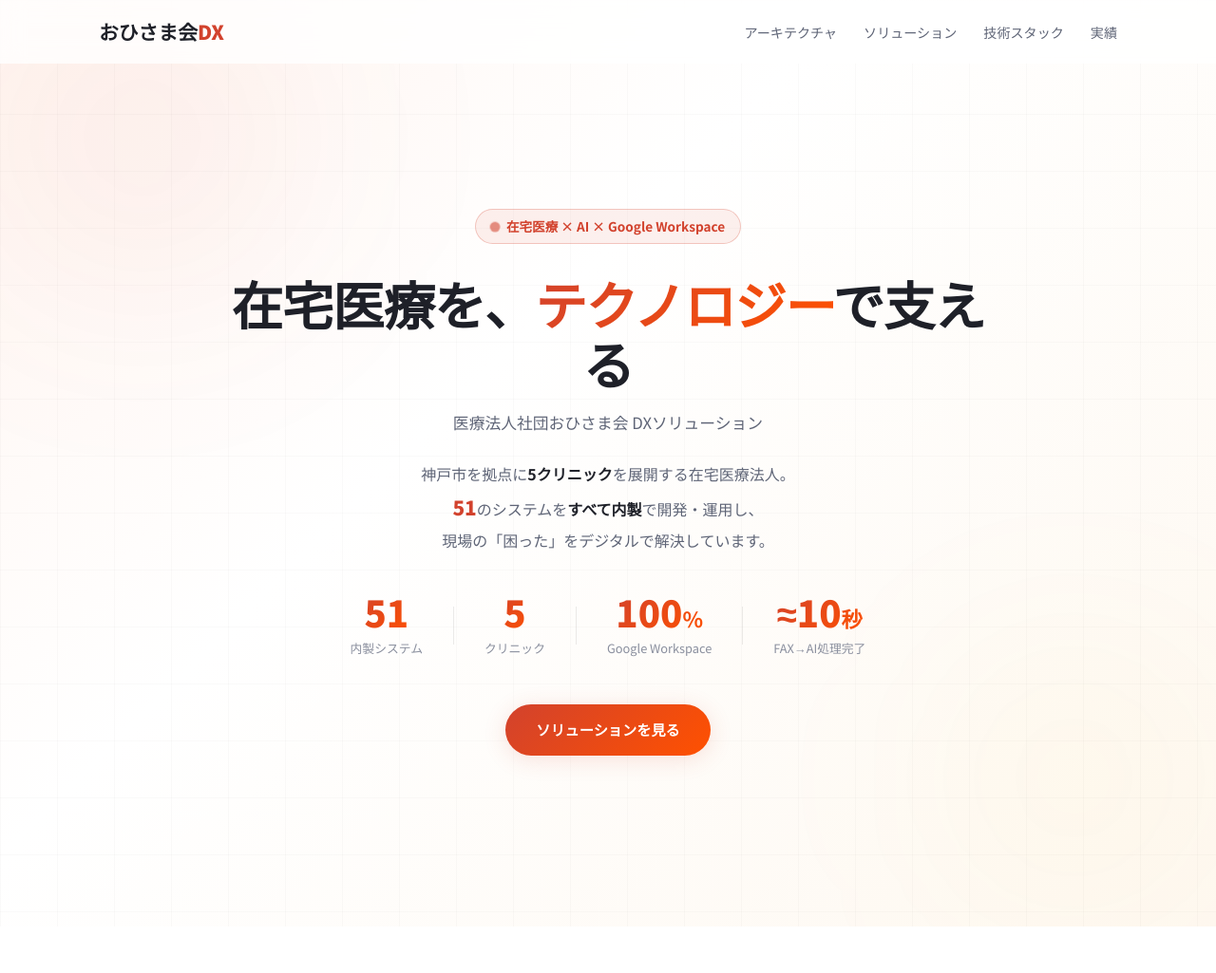
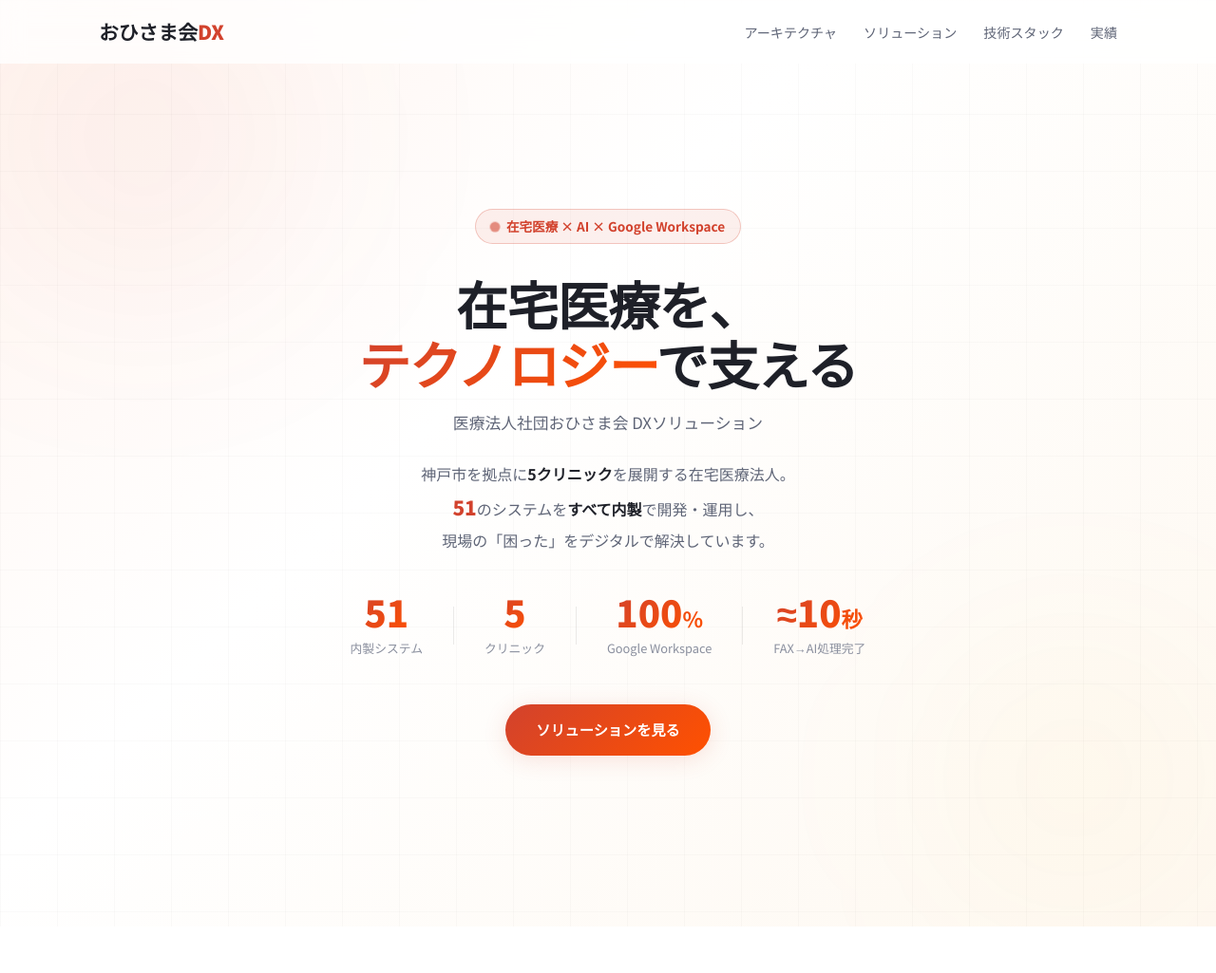
Before and after one commit to hiroshiiwaki-netizen/ohisama-dx-showcase, a plain HTML site: page index.html in a window 1280 px wide. Shown: the top 1025 px of the page at 95% size. Drawn offline with Linux system fonts and the light colour scheme.

Commit message:
ヒーロータイトル改行位置を修正

```diff
--- a/index.html
+++ b/index.html
@@ -37,7 +37,7 @@
         <span class="badge-dot"></span>
         在宅医療 × AI × Google Workspace
       </div>
-      <h1>在宅医療を、<span class="accent">テクノロジー</span>で支える</h1>
+      <h1>在宅医療を、<br><span class="accent">テクノロジー</span>で支える</h1>
       <p class="hero-sub">医療法人社団おひさま会 DXソリューション</p>
       <p class="hero-desc">
         神戸市を拠点に<strong>5クリニック</strong>を展開する在宅医療法人。<br>
```
